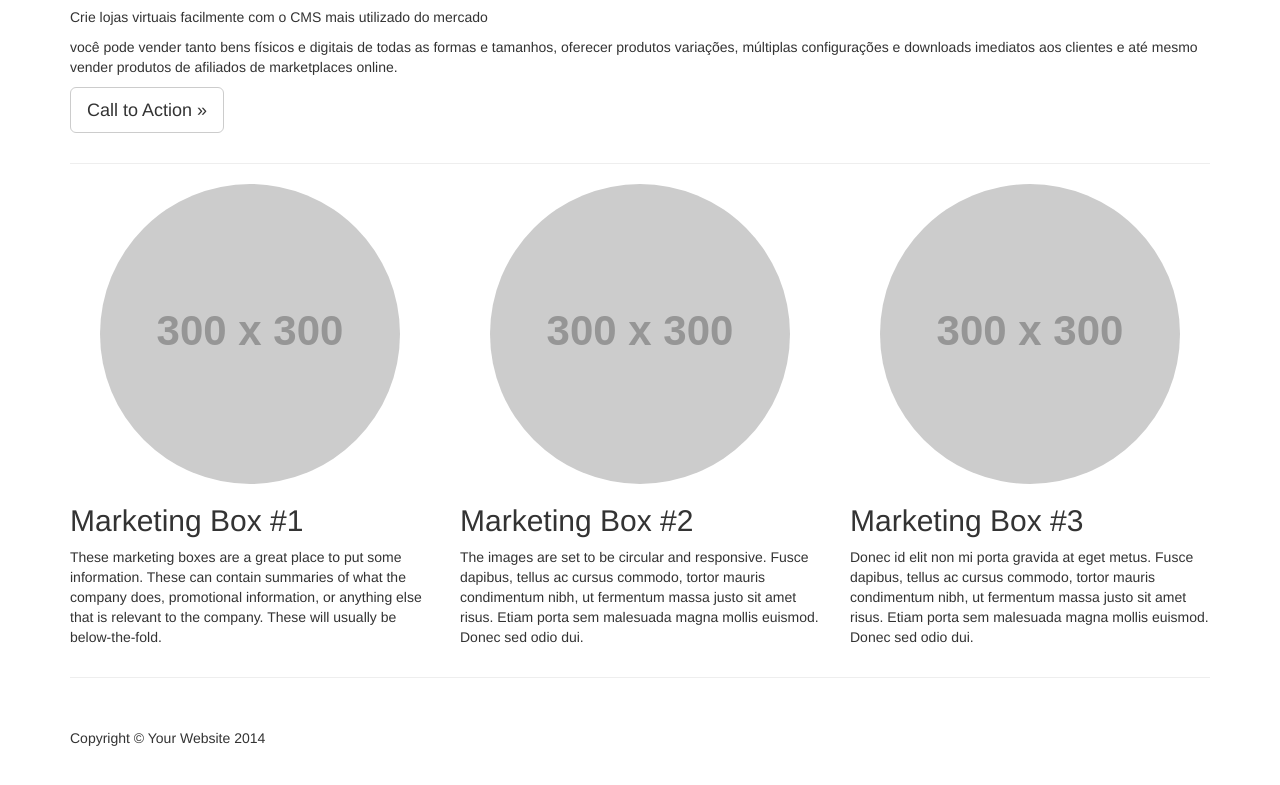
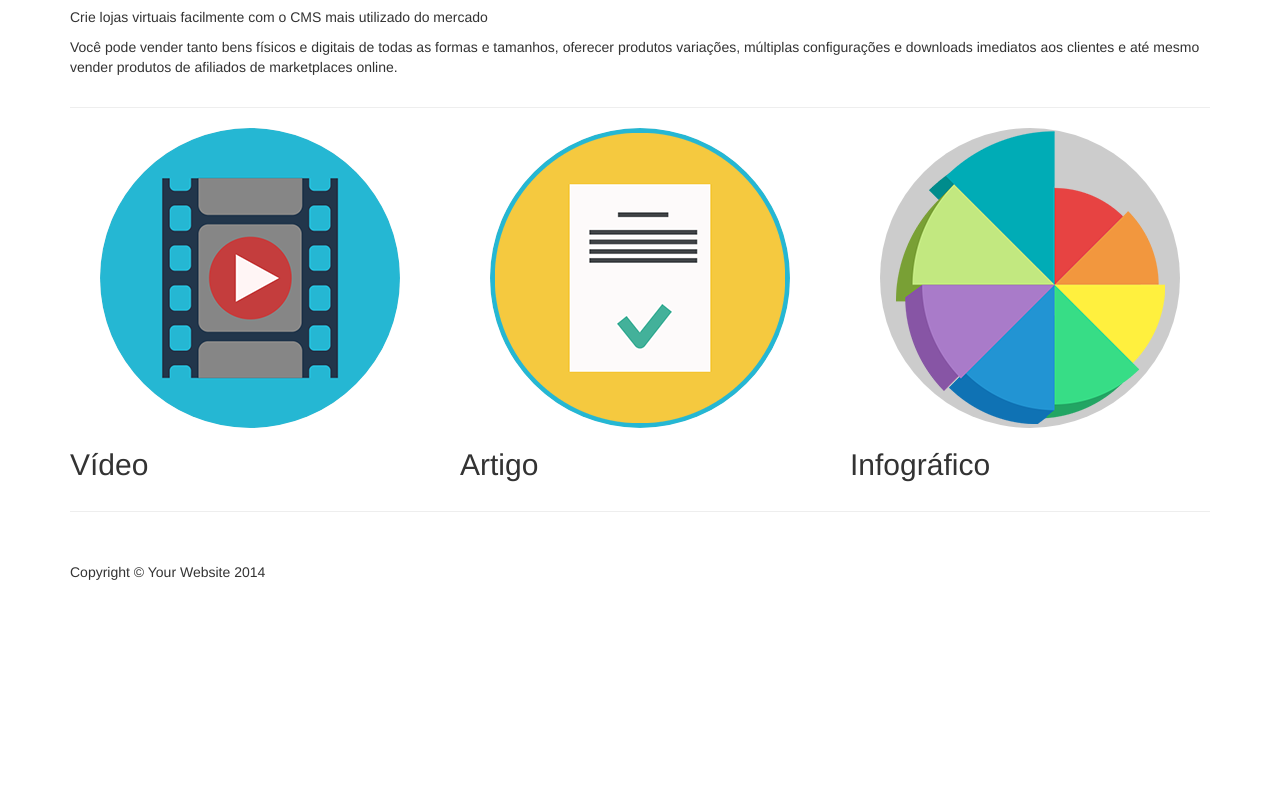
Before and after one commit to mathuni9/mathuni9.github.io, a plain HTML site: page index.html in a window 1280 px wide. Shown: the part 547-1332 px from the top of the page. After the commit the page ends 1189 px from the top, so only its background shows below. Drawn offline with Linux system fonts and the light colour scheme; placeholder pictures from the web are drawn by us.

Commit message:
Adicionadas imagens, logo e edição dos textos.

```diff
--- a/index.html
+++ b/index.html
@@ -9,7 +9,7 @@
     <meta name="description" content="">
     <meta name="author" content="">
 
-    <title>Business Frontpage - Start Bootstrap Template</title>
+    <title> WP-Commerce - Trabalho de Multimídia</title>
 
     <!-- Bootstrap Core CSS -->
     <link href="css/bootstrap.min.css" rel="stylesheet">
@@ -66,7 +66,7 @@
         <div class="container">
             <div class="row">
                 <div class="col-lg-12">
-                    <h1 class="tagline">Business Name or Tagline</h1>
+                    <h1 class="tagline"><img src="imgs/logo.png"/></h1>
                 </div>
             </div>
         </div>
@@ -81,25 +81,8 @@
             <div class="col-sm-12">
                 <h2>Wordpress E-commerce</h2>
                 <p>Crie lojas virtuais facilmente com o CMS mais utilizado do mercado</p>
-                <p> você pode vender tanto bens físicos e digitais de todas as formas e tamanhos, oferecer produtos variações, múltiplas configurações e downloads imediatos aos clientes e até mesmo vender produtos de afiliados de marketplaces online.</p>
-                <p>
-                    <a class="btn btn-default btn-lg" href="#">Call to Action &raquo;</a>
-                </p>
+                <p>Você pode vender tanto bens físicos e digitais de todas as formas e tamanhos, oferecer produtos variações, múltiplas configurações e downloads imediatos aos clientes e até mesmo vender produtos de afiliados de marketplaces online.</p>
             </div>
-            <!--<div class="col-sm-4">
-                <h2>Contact Us</h2>
-                <address>
-                    <strong>Start Bootstrap</strong>
-                    <br>3481 Melrose Place
-                    <br>Beverly Hills, CA 90210
-                    <br>
-                </address>
-                <address>
-                    <abbr title="Phone">P:</abbr>(123) 456-7890
-                    <br>
-                    <abbr title="Email">E:</abbr> <a href="mailto:#">name@example.com</a>
-                </address>
-            </div>-->
         </div>
         <!-- /.row -->
 
@@ -107,19 +90,19 @@
 
         <div class="row">
             <div class="col-sm-4">
-                <img class="img-circle img-responsive img-center" src="http://placehold.it/300x300" alt="">
-                <h2>Marketing Box #1</h2>
-                <p>These marketing boxes are a great place to put some information. These can contain summaries of what the company does, promotional information, or anything else that is relevant to the company. These will usually be below-the-fold.</p>
+                <img class="img-circle img-responsive img-center" src="imgs/videos.png" alt="">
+                <h2>Vídeo</h2>
+                <p></p>
             </div>
             <div class="col-sm-4">
-                <img class="img-circle img-responsive img-center" src="http://placehold.it/300x300" alt="">
-                <h2>Marketing Box #2</h2>
-                <p>The images are set to be circular and responsive. Fusce dapibus, tellus ac cursus commodo, tortor mauris condimentum nibh, ut fermentum massa justo sit amet risus. Etiam porta sem malesuada magna mollis euismod. Donec sed odio dui.</p>
+                <img class="img-circle img-responsive img-center" src="imgs/text.png" alt="">
+                <h2>Artigo</h2>
+                <p></p>
             </div>
             <div class="col-sm-4">
-                <img class="img-circle img-responsive img-center" src="http://placehold.it/300x300" alt="">
-                <h2>Marketing Box #3</h2>
-                <p>Donec id elit non mi porta gravida at eget metus. Fusce dapibus, tellus ac cursus commodo, tortor mauris condimentum nibh, ut fermentum massa justo sit amet risus. Etiam porta sem malesuada magna mollis euismod. Donec sed odio dui.</p>
+                <img class="img-circle img-responsive img-center" src="imgs/graph.png" alt="">
+                <h2>Infográfico</h2>
+                <p></p>
             </div>
         </div>
         <!-- /.row -->
```
Also changed, not shown: imgs/-text.png (added), imgs/graph.png (added), imgs/logo.png (added), imgs/text.png (added), imgs/videos.png (added).
